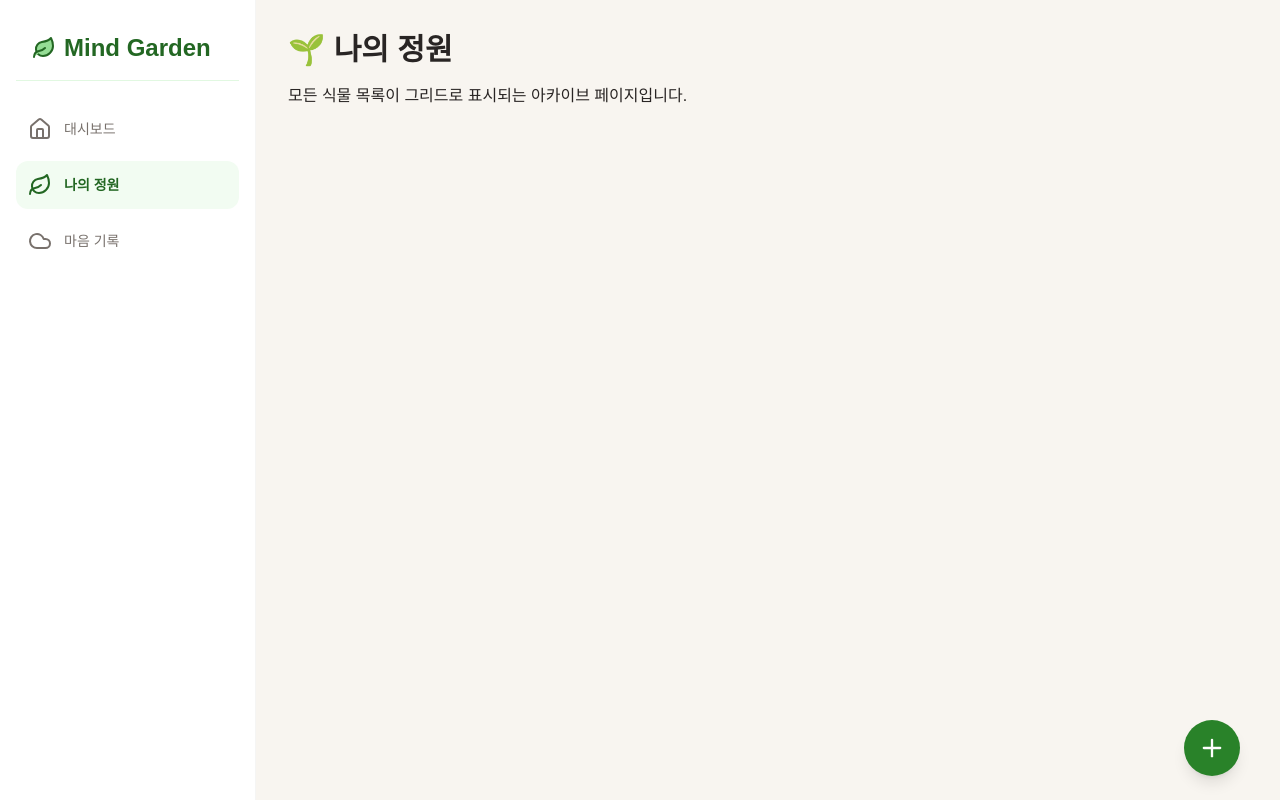
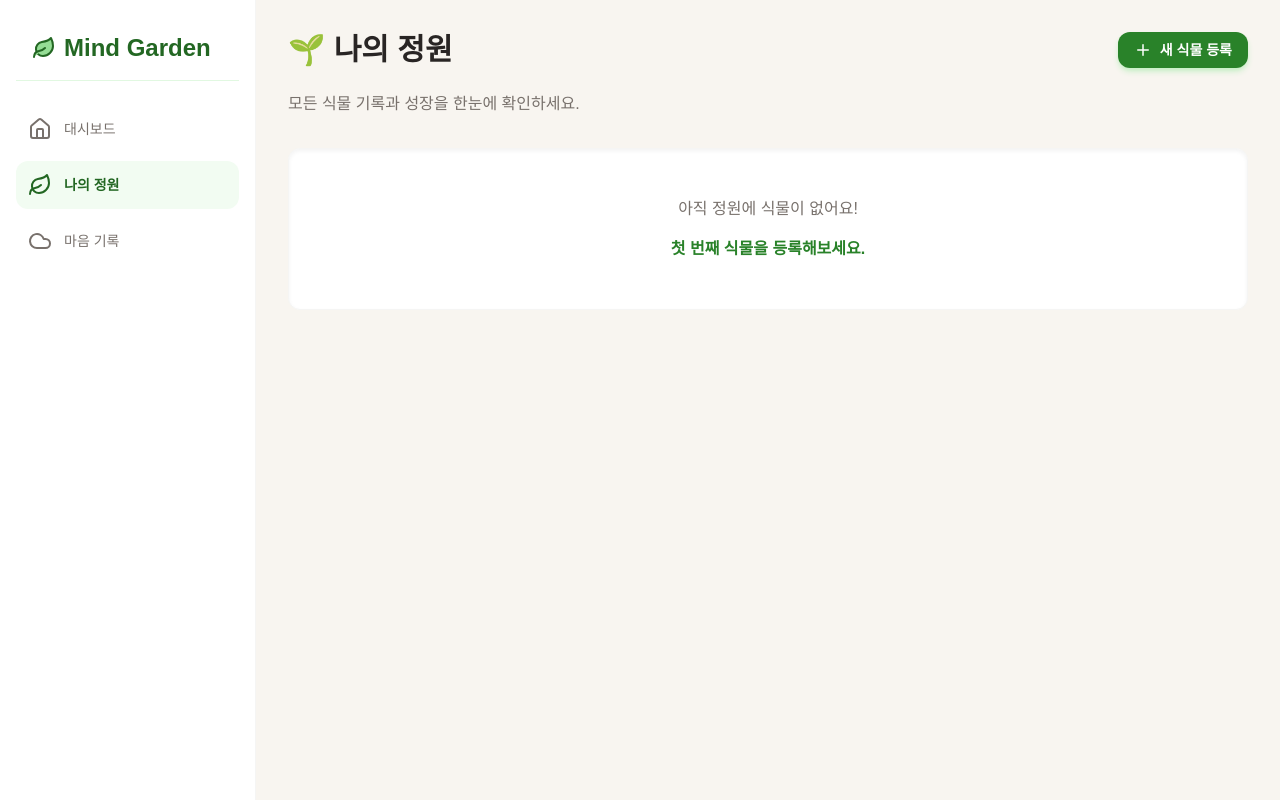
Before and after one commit to mmoengg/Mind-Garden, a React (Vite) app: page /my-plants in a window 1280 px wide. Built offline with nearby package versions, Linux system fonts and the light colour scheme; a web font is replaced by a local one.

Commit message:
refactor: 식물 추가 버튼 위치 변경

```diff
--- a/src/components/layout/Navbar.tsx
+++ b/src/components/layout/Navbar.tsx
@@ -1,6 +1,6 @@
 import React from 'react';
 import { Link, useLocation } from 'react-router-dom';
-import {Leaf, Plus} from 'lucide-react';
+import {Leaf} from 'lucide-react';
 import { navItems } from '../../data/nav';
 import clsx from 'clsx';
 
@@ -57,11 +57,6 @@ const Navbar: React.FC = () => {
                     ))}
                 </nav>
             </footer>
-
-            {/* Mobile: 식물 등록 FAB (Float Action Button) */}
-            <Link to="/add-plant" className="fixed right-6 bottom-20 lg:bottom-6 lg:right-10 w-14 h-14 rounded-full bg-primary-600 text-white flex items-center justify-center shadow-lg hover:bg-primary-700 transition-colors z-50">
-                <Plus size={28} />
-            </Link>
         </>
     );
 };
--- a/src/components/pages/AddPlantPage.tsx
+++ b/src/components/pages/AddPlantPage.tsx
@@ -94,7 +94,7 @@ const AddPlantPage: React.FC = () => {
 
 
     return (
-        <div className="max-w-xl py-8">
+        <div className="max-w-xl">
             <h1 className="text-3xl font-extrabold text-primary-800 mb-2">➕ 새로운 정원 친구 등록</h1>
             <p className="text-stone-500 mb-8">나의 반려 식물 정보를 기록하고, 마음 정원을 시작해보세요.</p>
 
--- a/src/components/pages/MyPlantsPage.tsx
+++ b/src/components/pages/MyPlantsPage.tsx
@@ -1,8 +1,58 @@
 import React from 'react';
-const MyPlantsPage: React.FC = () => (
-    <div>
-        <h2 className="text-3xl font-bold mb-4">🌱 나의 정원</h2>
-        <p>모든 식물 목록이 그리드로 표시되는 아카이브 페이지입니다.</p>
-    </div>
-);
+import { Link } from 'react-router-dom';
+import { Plus } from 'lucide-react';
+import { usePlants } from '../hooks/usePlants';
+import PlantCard from '../plant/PlantCard';
+
+const MyPlantsPage: React.FC = () => {
+    const { plants } = usePlants(); // 식물 목록을 가져옵니다.
+
+    const handleWater = (plant: any) => {
+        // 여기에 물 주기 모달을 여는 로직이 들어갈 예정입니다. (현재는 alert)
+        alert(`[${plant.name}] 물 주기 준비!`);
+    };
+
+    return (
+        <div>
+            {/* 상단 헤더 및 등록 버튼 */}
+            <header className="flex justify-between items-center mb-6">
+                <h2 className="text-3xl font-bold">🌱 나의 정원</h2>
+
+                {/* 💡 새 식물 등록 버튼 추가 */}
+                <Link
+                    to="/add-plant"
+                    className="flex items-center gap-2 bg-primary-600 text-white font-bold py-2 px-4 rounded-xl hover:bg-primary-700 transition-colors shadow-md shadow-primary-200 text-sm"
+                >
+                    <Plus size={18} />
+                    새 식물 등록
+                </Link>
+            </header>
+
+            <p className="text-stone-500 mb-8">모든 식물 기록과 성장을 한눈에 확인하세요.</p>
+
+            {/* 식물 목록 표시 */}
+            {plants.length === 0 ? (
+                <div className="text-center p-12 bg-white rounded-xl shadow-inner border border-stone-100">
+                    <p className="text-stone-500 mb-4">아직 정원에 식물이 없어요!</p>
+                    <Link
+                        to="/add-plant"
+                        className="text-primary-600 font-semibold hover:underline"
+                    >
+                        첫 번째 식물을 등록해보세요.
+                    </Link>
+                </div>
+            ) : (
+                <div className="grid sm:grid-cols-2 md:grid-cols-3 lg:grid-cols-4 gap-6">
+                    {/* PlantCard에서는 D-Day 확인 및 상세 보기만 활성화하는 것이 좋습니다.
+                       물 주기는 DashboardPage에서 처리하도록 분리할 예정입니다.
+                       여기서는 임시로 PlantCard를 사용합니다. */}
+                    {plants.map(plant => (
+                        <PlantCard key={plant.id} plant={plant} onWater={handleWater} />
+                    ))}
+                </div>
+            )}
+        </div>
+    );
+};
+
 export default MyPlantsPage;
```
